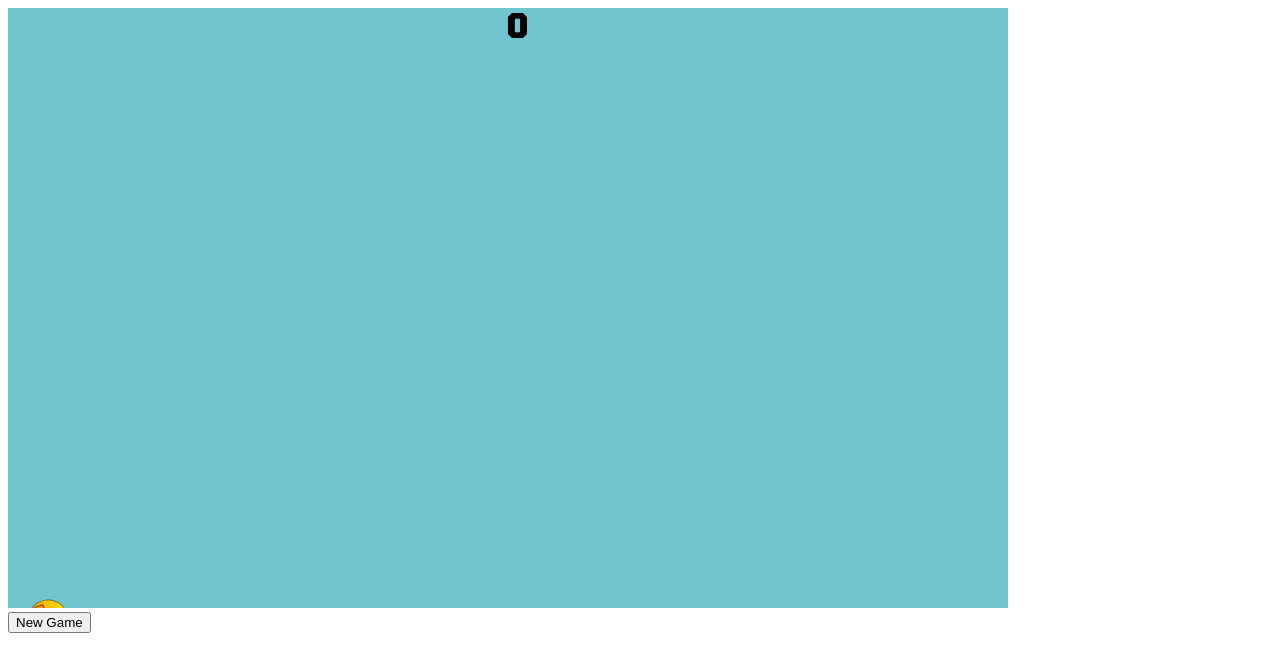
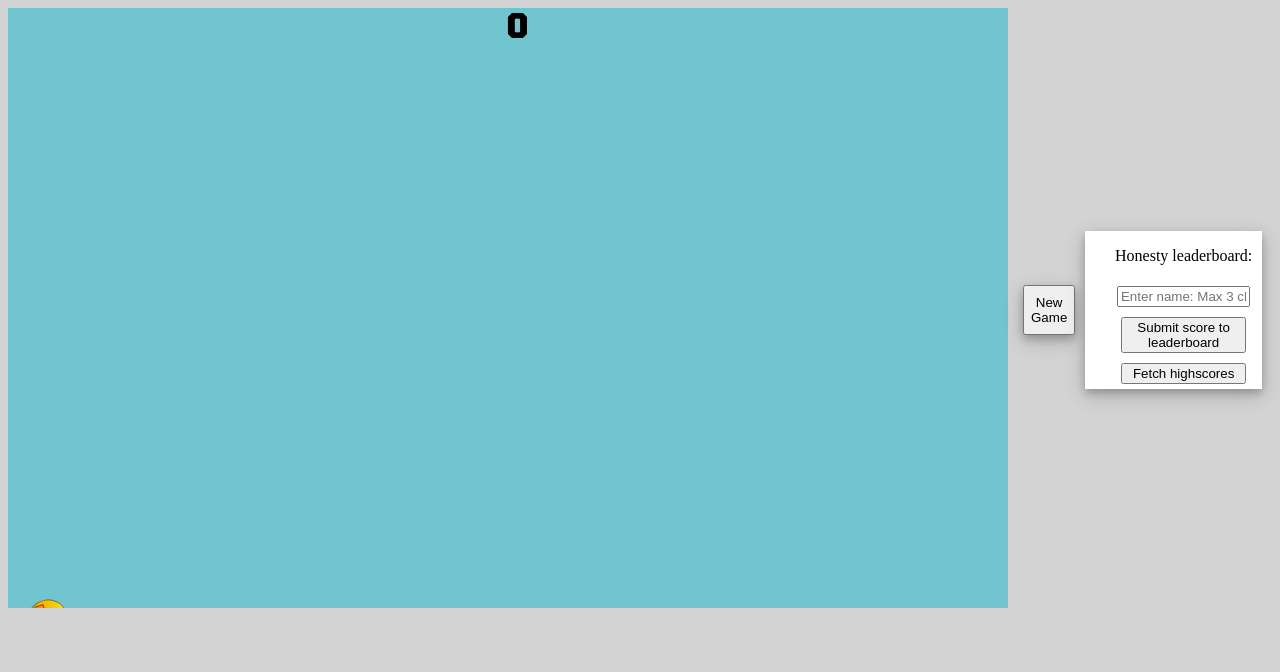
Before and after one commit to QuarkNerd/d3_flappy_bird, a plain HTML site: page index.html in a window 1280 px wide. Both pictures are taken after a click on the button "New Game". Drawn offline with nearby package versions, Linux system fonts and the light colour scheme; some packages are replaced by stand-ins of ours.

Commit message:
Firebase and leaderboard setup

```diff
--- a/firebase.js
+++ b/firebase.js
@@ -1,22 +1,30 @@
 var firebaseConfig = {
-  apiKey: "AIzaSyDMwQV8T27XcJ0G7DR43b9UcGX4apI2FiA",
-  authDomain: "d3-exp-4577d.firebaseapp.com",
-  databaseURL: "https://d3-exp-4577d.firebaseio.com",
-  storageBucket: "d3-exp-4577d.appspot.com"
+  apiKey: "AIzaSyDSWt7dJ3B0YsmqZUrdsY2SS1uaPW9-jIM",
+  authDomain: "d3flappybird.firebaseapp.com",
+  databaseURL: "https://d3flappybird.firebaseio.com",
+  projectId: "d3flappybird",
+  storageBucket: "d3flappybird.appspot.com"
 };
 
 firebase.initializeApp(firebaseConfig);
 
-// Get a reference to the database service
 const database = firebase.database();
 
-const scores = database.ref("scores/");
+const scores = database.ref("scores");
 
-function sendScore(name, score) {
+function sendScore() {
+  const name = document.getElementById("name").value.toUpperCase();
+  document.getElementById("sendScore").setAttribute("disabled", true);
+  const score = parseInt(svg.select(".score").text());
+  console.log(name, score);
   const ID = scores.push();
   ID.set({ name, score });
 }
 
-function getScores() {
-  scores.once("value").then(a => console.log(a.val()));
+async function getScores() {
+  const result = await scores
+    .orderByChild("score")
+    .limitToLast(10)
+    .once("value");
+  return Object.values(result.val()).sort((a, b) => -a.score + b.score);
 }
--- a/index.css
+++ b/index.css
@@ -1,3 +1,39 @@
+body {
+  background-color: #d3d3d3;
+  display: flex;
+  align-items: center;
+}
+
+button {
+  margin: 5px;
+  width: 80%;
+}
+
+input {
+  margin: 5px;
+  width: 80%;
+}
+
+.leaderBoardPanel {
+  padding-left: 20px;
+  display: flex;
+  flex-direction: column;
+  align-items: center;
+}
+
+.startGame {
+  height: 50px;
+  width: 80px;
+}
+
+.shadow {
+  box-shadow: 0 4px 8px 0 rgba(0, 0, 0, 0.2), 0 6px 20px 0 rgba(0, 0, 0, 0.19);
+}
+
+.gapRight {
+  margin-right: 10px;
+}
+
 .game {
   background-color: #70c5ce;
 }
--- a/index.html
+++ b/index.html
@@ -5,9 +5,17 @@
 <title>D3 Flappy Bird</title>
 
 <link rel="stylesheet" href="index.css" />
-<body>
-  <div id="game"></div>
-  <button id="startGame" onclick="startGame()">New Game</button>
+<body >
+  <div class="gapRight" id="game"></div>
+  <button id="startGame" class="startGame shadow gapRight" onclick="startGame()">New Game</button>
+  <div style="background-color: white;width:30%;" class="shadow gapRight leaderBoardPanel" id="score">
+    <p>Honesty leaderboard:</p>
+    <input placeholder="Enter name: Max 3 characters, Auto capitalised" id="name" type="text" maxlength="3"></input>
+    <button disabled id="sendScore" onclick="sendScore()">Submit score to leaderboard </button>
+    <button id="refreshScores" onclick="refreshScores()">Fetch highscores</button>
+    <div id="scoreTable">
+    </div>
+  </div>
 </body>
 <script src="/__/firebase/7.6.1/firebase-app.js"></script>
 <script src="/__/firebase/7.6.1/firebase-auth.js"></script>
--- a/index.js
+++ b/index.js
@@ -8,14 +8,13 @@ const svg = d3
   .attr("height", HEIGHT)
   .attr("class", "game")
   .append("g");
+const scoreTable = d3.select("#scoreTable").append("table");
 let game = { active: false, ID: 0 };
 let player;
 let pipeTimeout;
 let pipeTimeGap;
 let endInterval;
 let cloudInterval;
-
-console.log(database);
 
 window.onblur = () => {
   endGame();
@@ -34,6 +33,8 @@ function startGame() {
   document.getElementById("startGame").setAttribute("disabled", true);
   createAndInitialiseScore();
   createPipeGradient();
+
+  document.getElementById("sendScore").removeAttribute("disabled");
 }
 
 function incScoreIfPlaying(gameIDofIncrement, delay) {
@@ -256,3 +257,31 @@ function makePlayerFall(play, delay = 0, startPos = null) {
     .attr("transform", createTransformString(transform))
     .ease(d3.easeQuadIn);
 }
+
+async function refreshScores() {
+  const scores = await getScores();
+  const scoresArray = scores.map(data => [data.name, data.score]);
+  scoreTable.selectAll("*").remove();
+  const header = scoreTable.append("thead").append("tr");
+  console.log("a", header);
+  console.log(scores);
+  header
+    .selectAll("th")
+    .data(["Name", "Score"])
+    .enter()
+    .append("th")
+    .text(d => d);
+  const tablebody = scoreTable.append("tbody");
+  const rows = tablebody
+    .selectAll("tr")
+    .data(scoresArray)
+    .enter()
+    .append("tr");
+
+  rows
+    .selectAll("td")
+    .data(d => d)
+    .enter()
+    .append("td")
+    .text(d => d);
+}
```
